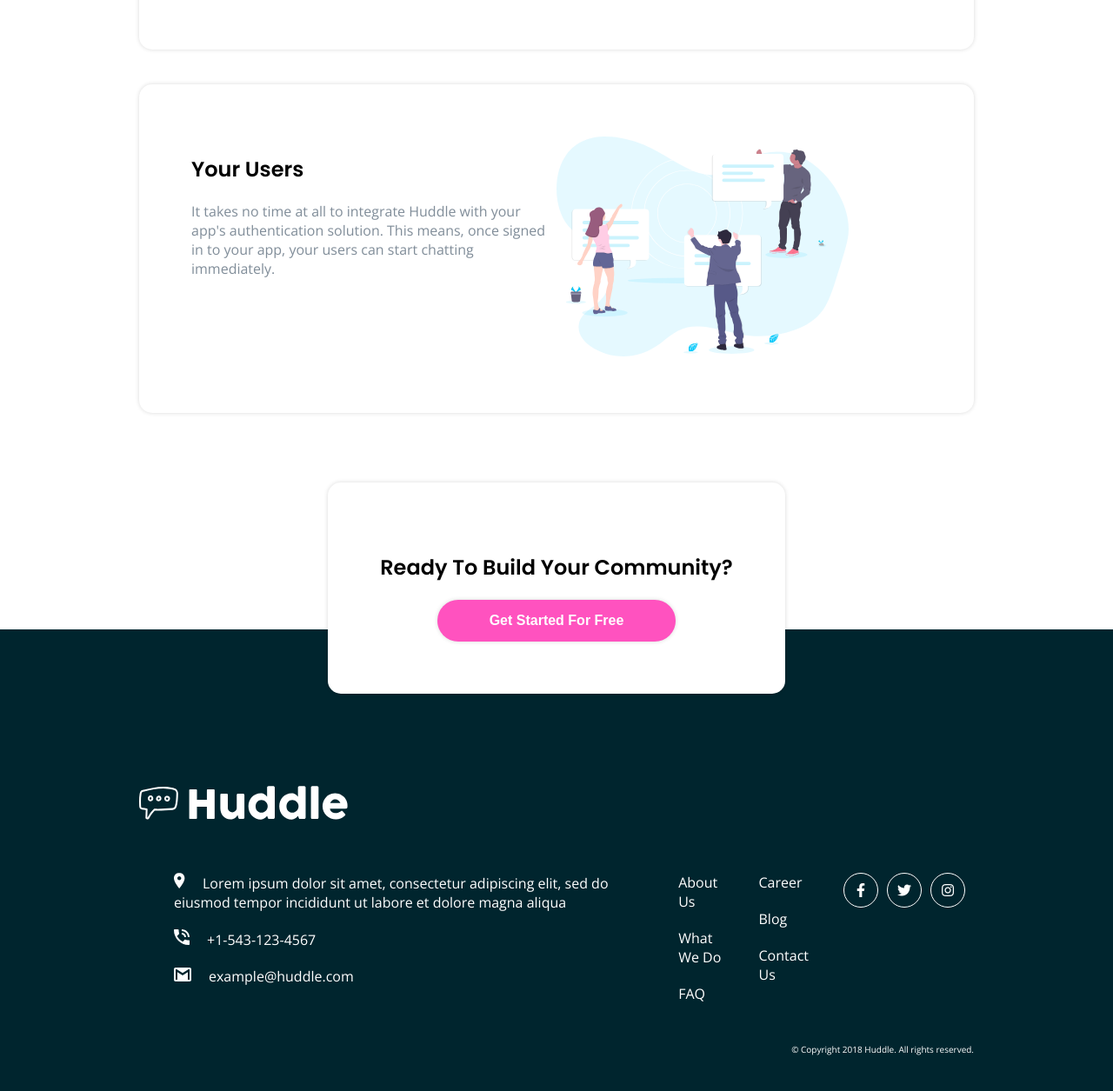
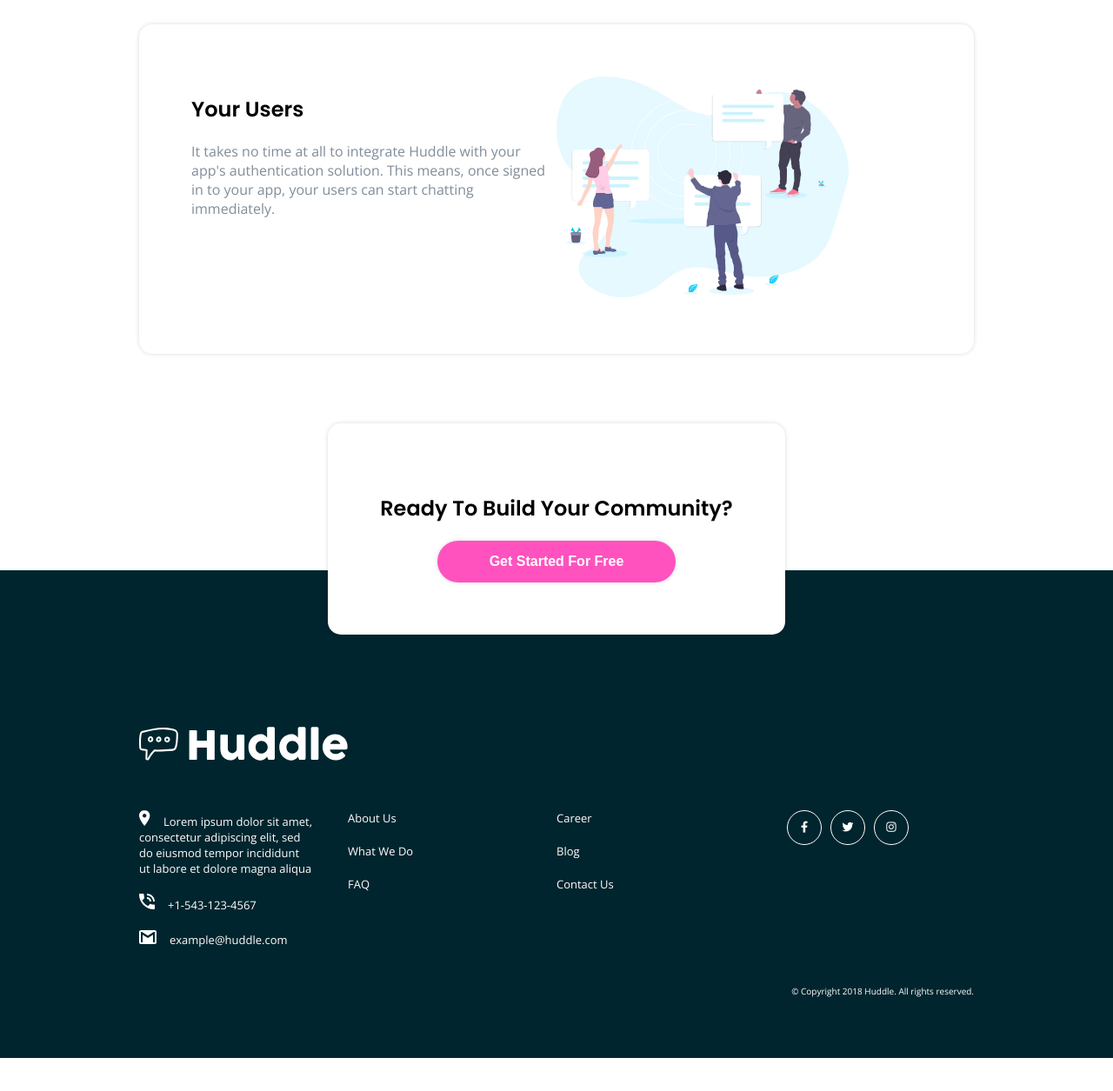
Before and after one commit to adriansmuresan/Huddle-Page, a plain HTML site: page index.html in a window 1280 px wide. Shown: the part 1313-2568 px from the top of the page at 87% size. After the commit the page ends 2530 px from the top, so only its background shows below. Drawn offline with nearby package versions, Linux system fonts and the light colour scheme.

Commit message:
Minor twicks

```diff
--- a/style.css
+++ b/style.css
@@ -4,7 +4,6 @@
 *, *::before, *::after {
   box-sizing: border-box;
 }
-
 
 body {
   font-family: 'Open Sans', sans-serif;
@@ -34,6 +33,11 @@ img {
   max-width: 100%;
 }
 
+.header-image {
+  margin-left: 20%;
+  width: 80%;
+}
+
 header {
   background-image: url(./images/bg-hero-desktop.svg);
   background-size: cover;
@@ -51,9 +55,12 @@ header {
   margin-top: 40px;
 }
 
-.flex > div {
+.align-start ul {
+  padding-right: 40px;
+}
+
+.flex > div, .flex > ul {
   flex: 1;
-  align-items: center;
 }
 
 footer .social-links {
@@ -114,10 +121,12 @@ footer {
 
 footer * {
   color: #fff;
+  font-size: 13px;
 }
 
 footer ul {
   list-style-type: none;
+  padding-left: 0;
 }
 
 footer ul li {
@@ -147,10 +156,10 @@ footer p {
 }
 
 footer div ul li a img {
-  margin-right: 20px;
+  margin-right: 15px;
 }
 
-@media screen and (max-width: 768px) {
+@media screen and (max-width: 600px) {
   body {
     text-align: center;
   }
@@ -178,6 +187,8 @@ footer div ul li a img {
 
   header .header-image {
     margin-top: 40px;
+    width: 100%;
+    margin-left: 0;
   }
 
 }
```
